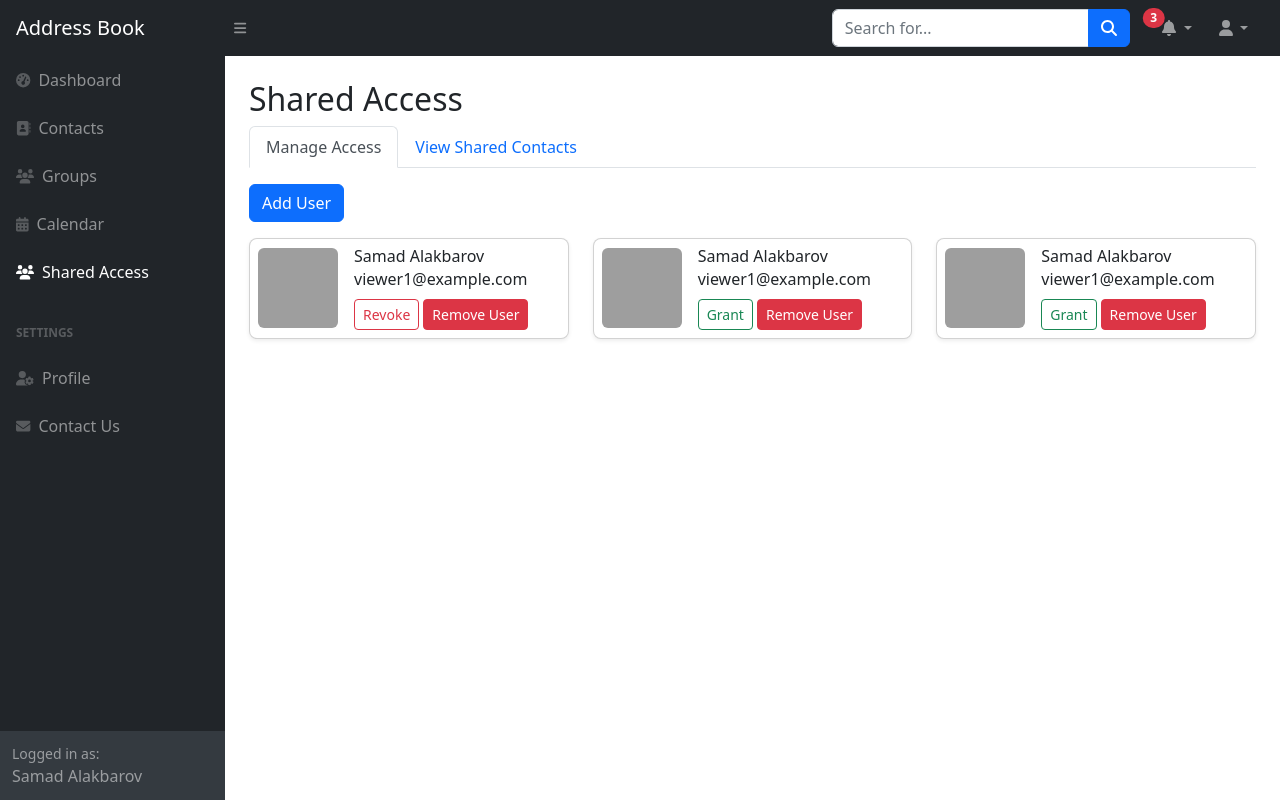
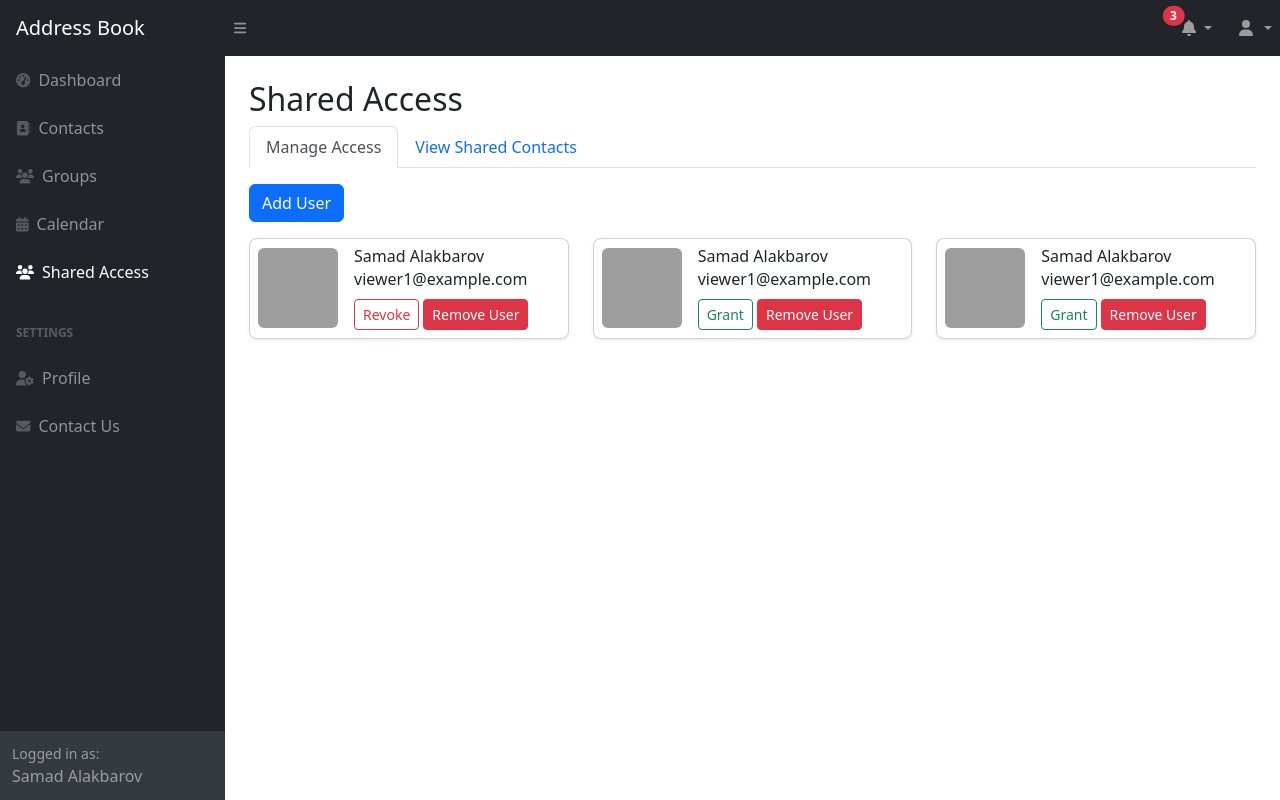
Before and after one commit to Samad126/AdressBookAppWeb, an ASP.NET Core app: page /SharedAccess in a window 1280 px wide. Run offline with ASP.NET Core 8, Linux system fonts and the light colour scheme; some libraries are stand-ins or nearby versions; grey boxes are pictures that could not be loaded.

Commit message:
Refactor navbar and update owner name in Index
Removed the search form from the navbar and adjusted the notification badge structure. Reformatted the profile menu dropdown for consistency. Removing the associated paragraph while keeping the action button intact.

```diff
--- a/Views/Shared/_DashboardLayout.cshtml
+++ b/Views/Shared/_DashboardLayout.cshtml
@@ -20,26 +20,14 @@
         <button class="btn btn-link btn-sm order-1 order-lg-0 me-4 me-lg-0" id="sidebarToggle" href="#!">
             <i class="fas fa-bars"></i>
         </button>
-        <!-- Navbar Search-->
-        <form class="d-none d-md-inline-block form-inline ms-auto me-0 me-md-3 my-2 my-md-0">
-            <div class="input-group">
-                <input class="form-control" type="text" placeholder="Search for..." aria-label="Search for..."
-                       aria-describedby="btnNavbarSearch" />
-                <button class="btn btn-primary" id="btnNavbarSearch" type="button">
-                    <i class="fas fa-search"></i>
-                </button>
-            </div>
-        </form>
         <!-- Navbar-->
-        <ul class="navbar-nav ms-auto ms-md-0 me-3 me-lg-4">
-
+        <ul class="navbar-nav ms-auto">
             <!-- Notification Icon -->
             <li class="nav-item dropdown mx-2 position-relative">
                 <a class="nav-link dropdown-toggle" id="notificationDropdown" href="#" role="button" data-bs-toggle="dropdown" aria-expanded="false">
                     <i class="fas fa-bell"></i>
                 </a>
-                <!-- Notification Badge -->
-                <span class="position-absolute start-0 top-0 badge rounded-pill bg-danger" style="font-size: 0.75rem; transform: translate(-50%, 0%);">
+                <span class="position-absolute start-0 translate-middle badge rounded-pill bg-danger" style="font-size: 0.75rem; top: 20%;">
                     3
                 </span>
                 <ul class="dropdown-menu dropdown-menu-end" aria-labelledby="notificationDropdown" style="width: 300px;">
@@ -54,8 +42,9 @@
 
             <!-- Profile Menu -->
             <li class="nav-item dropdown">
-                <a class="nav-link dropdown-toggle" id="navbarDropdown" href="#" role="button" data-bs-toggle="dropdown"
-                   aria-expanded="false"><i class="fas fa-user fa-fw"></i></a>
+                <a class="nav-link dropdown-toggle" id="navbarDropdown" href="#" role="button" data-bs-toggle="dropdown" aria-expanded="false">
+                    <i class="fas fa-user fa-fw"></i>
+                </a>
                 <ul class="dropdown-menu dropdown-menu-end" aria-labelledby="navbarDropdown">
                     <li><a asp-controller="Profile" asp-action="Index" class="dropdown-item">Profile</a></li>
                     <li><hr class="dropdown-divider" /></li>
--- a/Views/SharedAccess/Index.cshtml
+++ b/Views/SharedAccess/Index.cshtml
@@ -111,7 +111,6 @@
                             <div class="d-flex justify-content-between align-items-center mb-1">
                                 <h6 class="mb-0">Alice</h6>
                             </div>
-                            <p class="mb-0" style="font-size: 0.85rem;">Owner: Alice</p>
 
                             <!-- Action Buttons -->
                             <div class="d-flex gap-1 mt-2 flex-wrap">
@@ -133,7 +132,6 @@
                             <div class="d-flex justify-content-between align-items-center mb-1">
                                 <h6 class="mb-0">Bob</h6>
                             </div>
-                            <p class="mb-0" style="font-size: 0.85rem;">Owner: Bob</p>
 
                             <!-- Action Buttons -->
                             <div class="d-flex gap-1 mt-2 flex-wrap">
```
